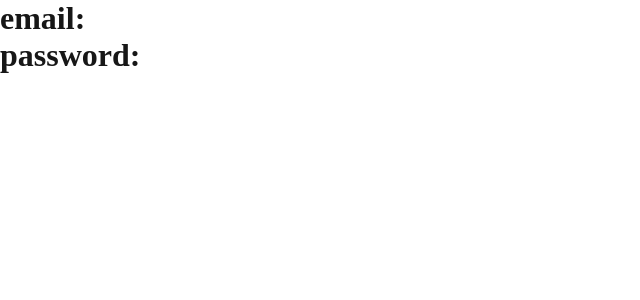
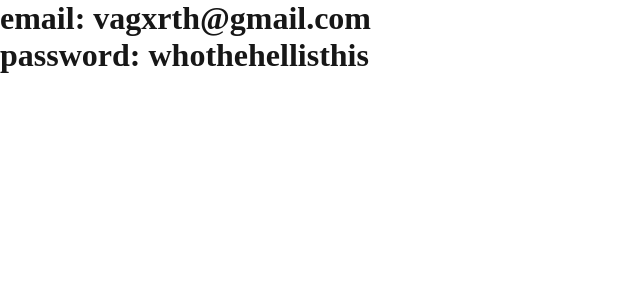
Before and after one commit to vagxrth/devops-cicd, a Next.js app in the folder apps/web/: page / in a window 1280 px wide. Shown: the top 300 px of the page, without its empty margins (0-640 px from the left). Built offline with nearby package versions, Linux system fonts and the light colour scheme.

Commit message:
fix(page): update Home component to display hardcoded email and password for testing purposes

```diff
--- a/apps/web/app/page.tsx
+++ b/apps/web/app/page.tsx
@@ -2,8 +2,8 @@
 
   return (
     <div>
-      <h1>email:</h1>
-      <h1>password: </h1>
+      <h1>email: vagxrth@gmail.com</h1>
+      <h1>password: whothehellisthis</h1>
     </div>
   );
 }
```
